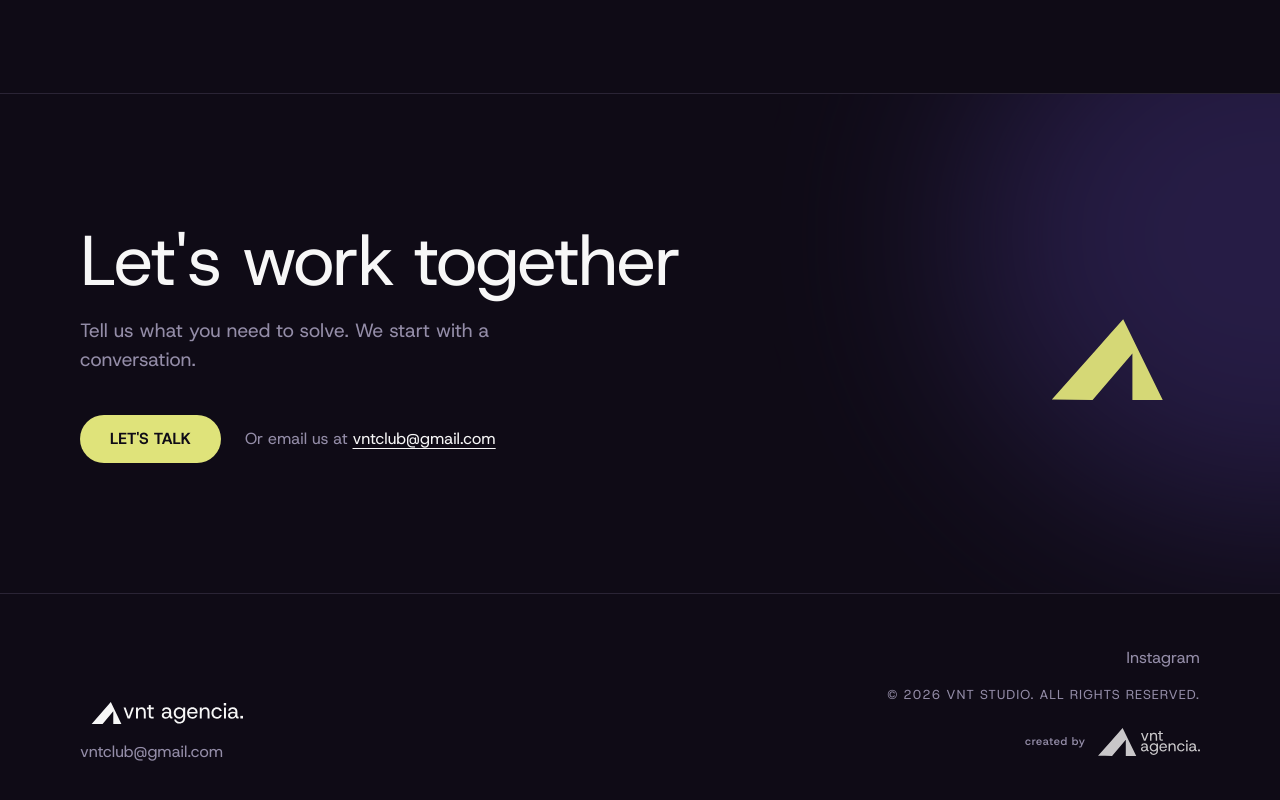
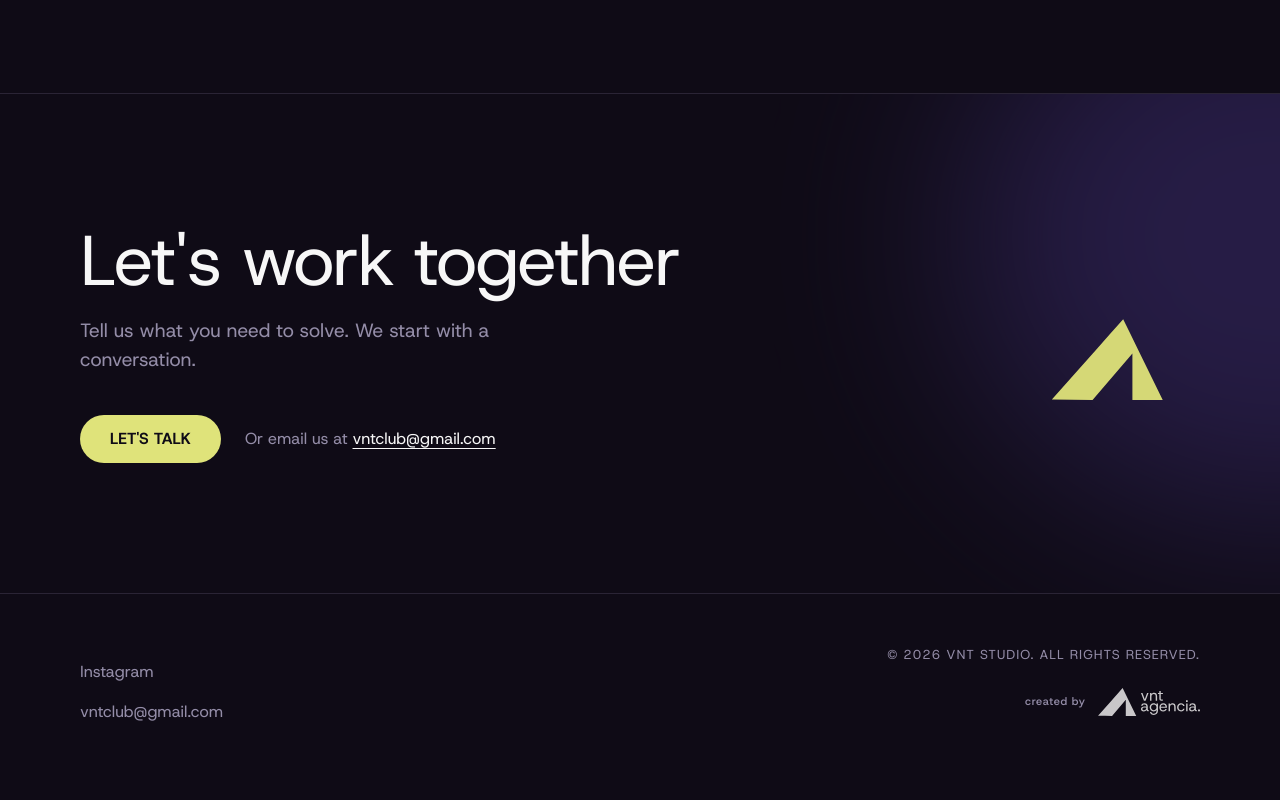
Before and after one commit to agencia-vnt/VNT, a Next.js app: page /en in a window 1280 px wide. Shown: the part 2911-3711 px from the top of the page. After the commit the page ends 3687 px from the top, so only its background shows below. Built offline with nearby package versions, Linux system fonts and the light colour scheme; no server answers.

Commit message:
fix: replace footer logo with Instagram link

```diff
--- a/src/components/layout/footer.tsx
+++ b/src/components/layout/footer.tsx
@@ -16,22 +16,6 @@ export function Footer({ dict }: FooterProps) {
     <footer className="border-t border-line bg-ink">
       <Container className="flex flex-col gap-8 py-13 md:flex-row md:items-end md:justify-between">
         <div className="flex flex-col items-start gap-4">
-          <Image
-            src="/brand/logo-lockup-blanco.svg"
-            alt={siteConfig.legalName}
-            width={214}
-            height={27}
-            className="h-[22px] w-auto"
-          />
-          <a
-            href={`mailto:${siteConfig.email}`}
-            className="text-body-s text-muted transition-colors hover:text-blanco"
-          >
-            {siteConfig.email}
-          </a>
-        </div>
-
-        <div className="flex flex-col gap-4 md:items-end">
           <nav aria-label="Social" className="flex flex-wrap gap-6">
             {social.map(([name, href]) => (
               <a
@@ -45,7 +29,15 @@ export function Footer({ dict }: FooterProps) {
               </a>
             ))}
           </nav>
+          <a
+            href={`mailto:${siteConfig.email}`}
+            className="text-body-s text-muted transition-colors hover:text-blanco"
+          >
+            {siteConfig.email}
+          </a>
+        </div>
 
+        <div className="flex flex-col gap-4 md:items-end">
           <p className="text-label uppercase text-muted">
             © {year} {siteConfig.legalName}. {dict.footer.rights}
           </p>
```
